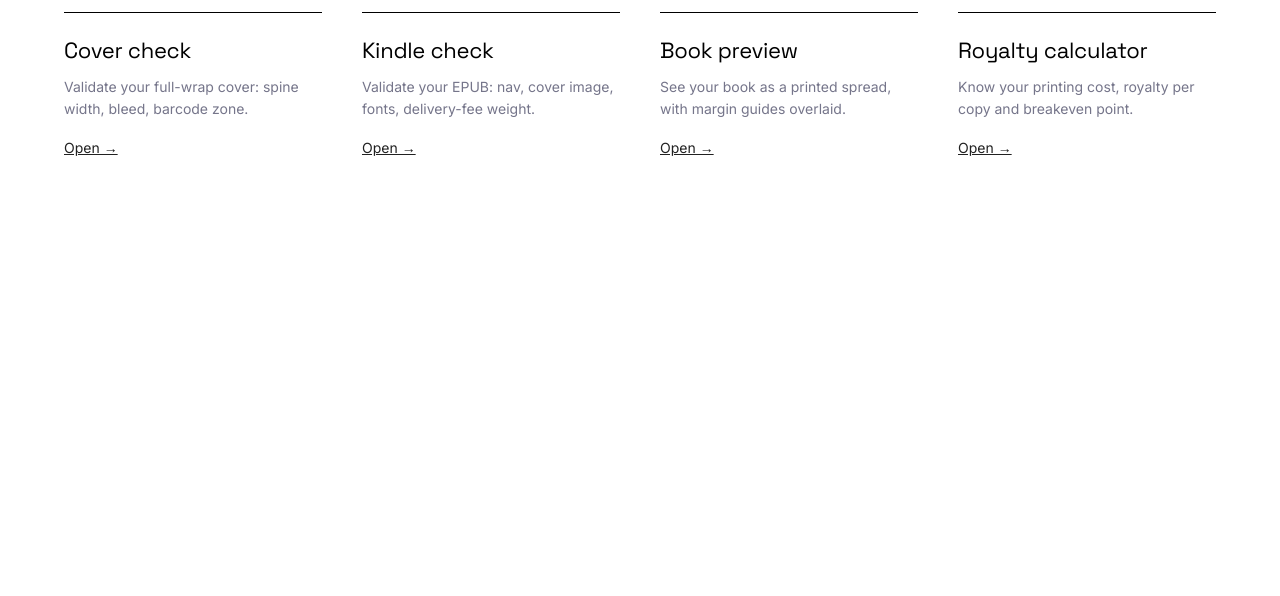
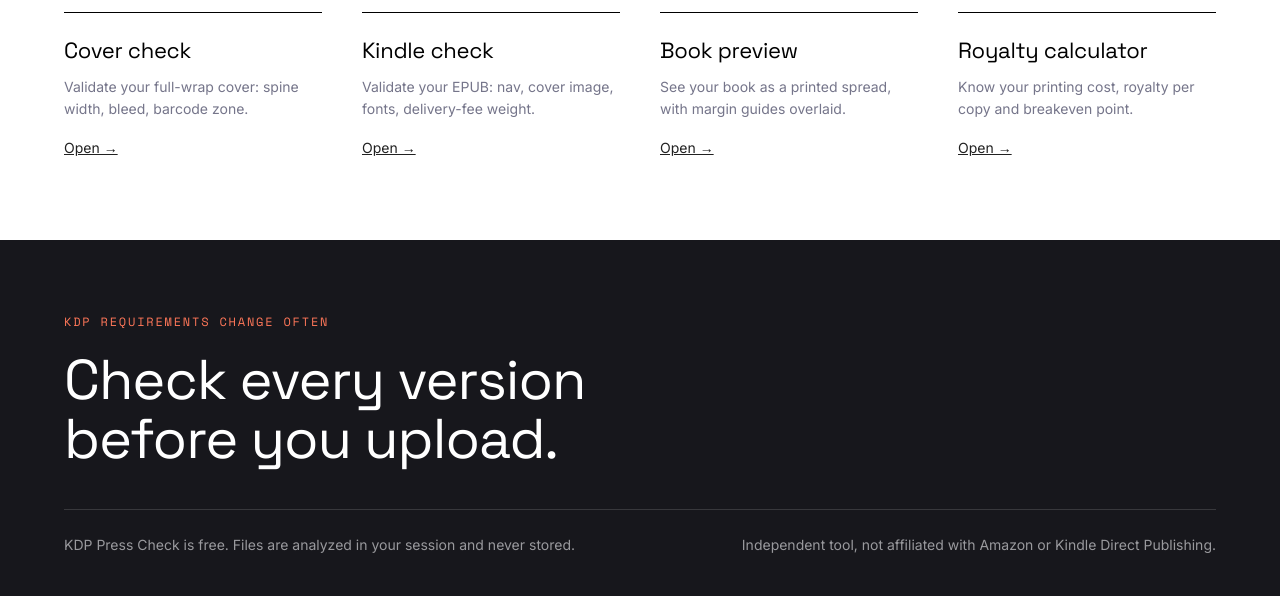
Before and after one commit to Cyrus-Rocky/kdp-press-check, a Flask app: page / in a window 1280 px wide. Shown: the part 1038-1634 px from the top of the page. Before the commit the page ends 1194 px from the top, so only its background shows below. Run offline with Flask 3, Linux system fonts and the light colour scheme; some libraries are stand-ins or nearby versions.

Commit message:
Add site footer to every page
Footer band in base.html (renders on all pages): coral eyebrow "KDP
requirements change often", a "Check every version before you upload"
display line, and a disclaimer bar noting the tool is free, session-only,
and not affiliated with Amazon/KDP. Matches the black announce bar as a
bookend and adapts to light/dark.

Co-Authored-By: Claude Sonnet 5 <noreply@anthropic.com>

```diff
--- a/static/style.css
+++ b/static/style.css
@@ -227,6 +227,54 @@ a { color: var(--accent-ink); }
   text-transform: uppercase;
 }
 
+/* ---------- site footer (every page) ---------- */
+.site-footer {
+  background: var(--pc-band-dark);
+  color: #f0f0f3;
+  position: relative;
+  z-index: 2;
+}
+.footer-inner {
+  max-width: var(--container);
+  margin: 0 auto;
+  padding: 72px 24px 40px;
+}
+.footer-eyebrow {
+  font-family: var(--font-mono);
+  font-size: 12px;
+  letter-spacing: 1.8px;
+  text-transform: uppercase;
+  color: var(--pc-coral);
+  margin: 0 0 20px;
+}
+.footer-display {
+  font-family: var(--font-display);
+  font-weight: 400;
+  font-size: clamp(32px, 5vw, 56px);
+  line-height: 1.05;
+  letter-spacing: -1px;
+  color: #ffffff;
+  margin: 0 0 40px;
+  max-width: 640px;
+}
+.footer-rule {
+  border: 0;
+  border-top: 1px solid rgba(255,255,255,0.14);
+  margin: 0 0 24px;
+}
+.footer-bar {
+  display: flex;
+  justify-content: space-between;
+  gap: 20px;
+  flex-wrap: wrap;
+  font-size: 14px;
+  color: rgba(240,240,243,0.6);
+}
+.footer-bar a { color: rgba(240,240,243,0.85); }
+@media (max-width: 620px) {
+  .footer-inner { padding: 48px 16px 32px; }
+}
+
 .masthead {
   display: flex;
   align-items: center;
--- a/templates/base.html
+++ b/templates/base.html
@@ -86,6 +86,18 @@
     {% block content %}{% endblock %}
   </div>
 
+  <footer class="site-footer">
+    <div class="footer-inner">
+      <p class="footer-eyebrow">KDP requirements change often</p>
+      <p class="footer-display">Check every version before you upload.</p>
+      <hr class="footer-rule">
+      <div class="footer-bar">
+        <span>KDP Press Check is free. Files are analyzed in your session and never stored.</span>
+        <span>Independent tool, not affiliated with Amazon or Kindle Direct Publishing.</span>
+      </div>
+    </div>
+  </footer>
+
   <script src="{{ url_for('static', filename='theme.js') }}"></script>
   <script src="{{ url_for('static', filename='app.js') }}"></script>
 </body>
```
